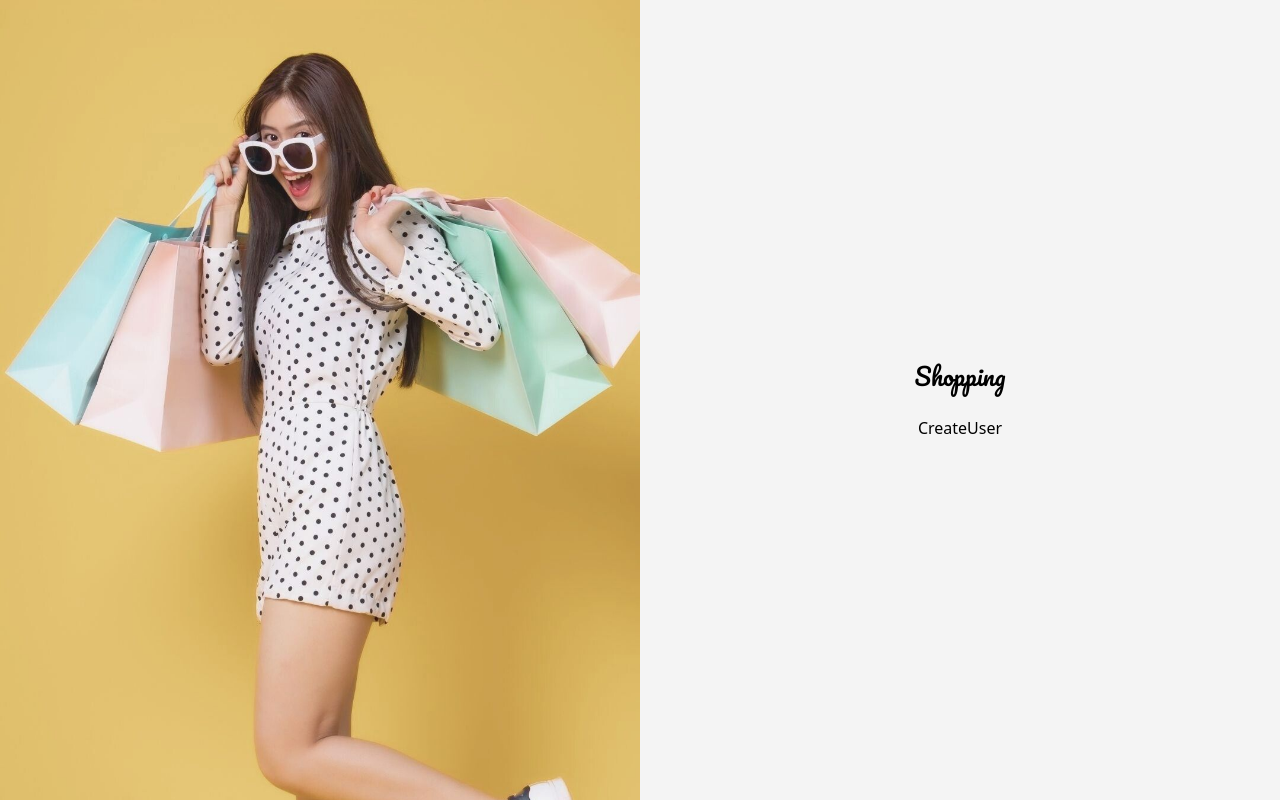
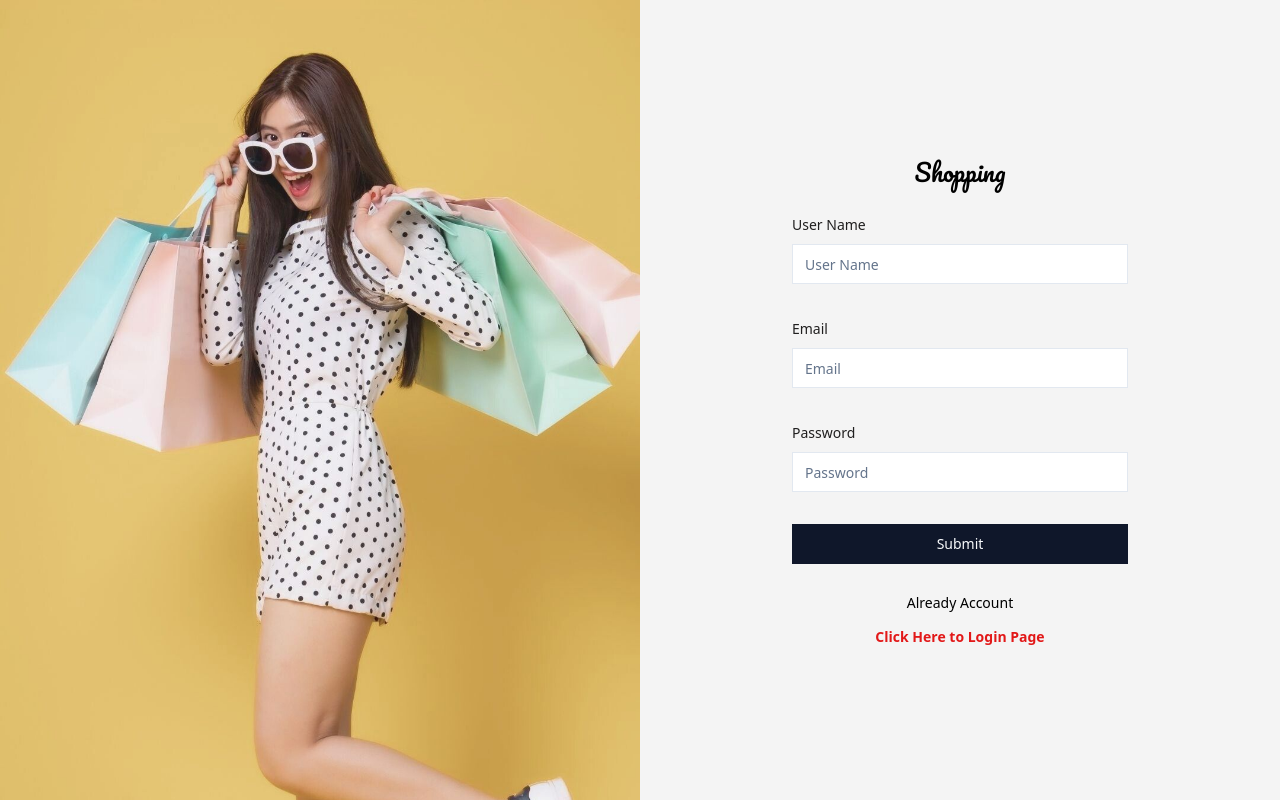
Before and after one commit to EmirAycicek/eticaretwebsite, a Next.js app: page /create-user in a window 1280 px wide. Built offline with nearby package versions, Linux system fonts and the light colour scheme.

Commit message:
Login and Register Page

```diff
--- a/app/(auth)/create-user/page.tsx
+++ b/app/(auth)/create-user/page.tsx
@@ -1,7 +1,109 @@
+"use client";
+
 import React from "react";
 
-const CreateUser = () => {
-  return <div>CreateUser</div>;
+import { z } from "zod";
+import { useForm } from "react-hook-form";
+import { zodResolver } from "@hookform/resolvers/zod";
+
+import {
+  Form,
+  FormControl,
+  FormDescription,
+  FormField,
+  FormItem,
+  FormLabel,
+  FormMessage,
+} from "@/components/ui/form";
+
+import { Input } from "@/components/ui/input";
+import { Button } from "@/components/ui/button";
+import { Label } from "@/components/ui/label";
+import Link from "next/link";
+
+const formSchema = z.object({
+  userName: z.string().min(2, {
+    message: "Email must be at least 2 characters",
+  }),
+  email: z.string().min(2, {
+    message: "Email must be at least 2 characters",
+  }),
+  password: z.string().min(2, {
+    message: "Password must be at least 2 characters",
+  }),
+});
+
+const CreateUserPage = () => {
+  const form = useForm<z.infer<typeof formSchema>>({
+    resolver: zodResolver(formSchema),
+    defaultValues: {
+      userName: "",
+      email: "",
+      password: "",
+    },
+  });
+
+  const onSubmit = () => {};
+
+  return (
+    <Form {...form}>
+      <form onSubmit={form.handleSubmit(onSubmit)} className="space-y-8 w-3/5">
+        <FormField
+          control={form.control}
+          name="userName"
+          render={({ field }) => (
+            <FormItem>
+              <FormLabel className="textone">User Name</FormLabel>
+              <FormControl>
+                <Input placeholder="User Name" type="text" {...field} />
+              </FormControl>
+
+              <FormMessage className="validationLogin" />
+            </FormItem>
+          )}
+        />
+        <FormField
+          control={form.control}
+          name="email"
+          render={({ field }) => (
+            <FormItem>
+              <FormLabel className="textone">Email</FormLabel>
+              <FormControl>
+                <Input placeholder="Email" type="email" {...field} />
+              </FormControl>
+
+              <FormMessage className="validationLogin" />
+            </FormItem>
+          )}
+        />
+        <FormField
+          control={form.control}
+          name="password"
+          render={({ field }) => (
+            <FormItem>
+              <FormLabel className="textone">Password</FormLabel>
+              <FormControl>
+                <Input placeholder="Password" type="password" {...field} />
+              </FormControl>
+
+              <FormMessage className="validationLogin" />
+            </FormItem>
+          )}
+        />
+        <Button type="submit" className="w-full">
+          Submit
+        </Button>
+      </form>
+      <div className="mt-8">
+        <Label className="flex flex-col items-center">
+          Already Account
+          <Link href="/login" className="text-mycolor3 font-semibold mt-5">
+            Click Here to Login Page
+          </Link>
+        </Label>
+      </div>
+    </Form>
+  );
 };
 
-export default CreateUser;
+export default CreateUserPage;
--- a/app/(auth)/login/page.tsx
+++ b/app/(auth)/login/page.tsx
@@ -1,7 +1,94 @@
+"use client";
+
 import React from "react";
 
+import { z } from "zod";
+import { useForm } from "react-hook-form";
+import { zodResolver } from "@hookform/resolvers/zod";
+
+import {
+  Form,
+  FormControl,
+  FormDescription,
+  FormField,
+  FormItem,
+  FormLabel,
+  FormMessage,
+} from "@/components/ui/form";
+
+import { Input } from "@/components/ui/input";
+import { Button } from "@/components/ui/button";
+import { Label } from "@/components/ui/label";
+import Link from "next/link";
+
+const formSchema = z.object({
+  email: z.string().min(2, {
+    message: "Email must be at least 2 characters",
+  }),
+  password: z.string().min(2, {
+    message: "Password must be at least 2 characters",
+  }),
+});
+
 const LoginPage = () => {
-  return <div>LoginPage</div>;
+  const form = useForm<z.infer<typeof formSchema>>({
+    resolver: zodResolver(formSchema),
+    defaultValues: {
+      email: "",
+      password: "",
+    },
+  });
+
+  const onSubmit = () => {};
+
+  return (
+    <Form {...form}>
+      <form onSubmit={form.handleSubmit(onSubmit)} className="space-y-8 w-3/5">
+        <FormField
+          control={form.control}
+          name="email"
+          render={({ field }) => (
+            <FormItem>
+              <FormLabel className="textone">Email</FormLabel>
+              <FormControl>
+                <Input placeholder="Email" type="email" {...field} />
+              </FormControl>
+
+              <FormMessage className="validationLogin" />
+            </FormItem>
+          )}
+        />
+        <FormField
+          control={form.control}
+          name="password"
+          render={({ field }) => (
+            <FormItem>
+              <FormLabel className="textone">Password</FormLabel>
+              <FormControl>
+                <Input placeholder="Password" type="password" {...field} />
+              </FormControl>
+
+              <FormMessage className="validationLogin" />
+            </FormItem>
+          )}
+        />
+        <Button className="w-full" type="submit">
+          Submit
+        </Button>
+      </form>
+      <div className="mt-8">
+        <Label className="flex flex-col items-center">
+          Don't Have an Account
+          <Link
+            href="/create-user"
+            className="text-mycolor3 font-semibold mt-5"
+          >
+            Click Here to Create a new Account
+          </Link>
+        </Label>
+      </div>
+    </Form>
+  );
 };
 
 export default LoginPage;
--- a/app/globals.css
+++ b/app/globals.css
@@ -7,5 +7,9 @@
 }
 
 .textone {
-    @apply text-mycolor2 dark:text-mycolor1;
+    @apply text-mycolor2 dark:text-mycolor1 !important;
 }
+
+.validationLogin {
+    @apply text-mycolor3 dark:text-mycolor3 !important;
+}
```
